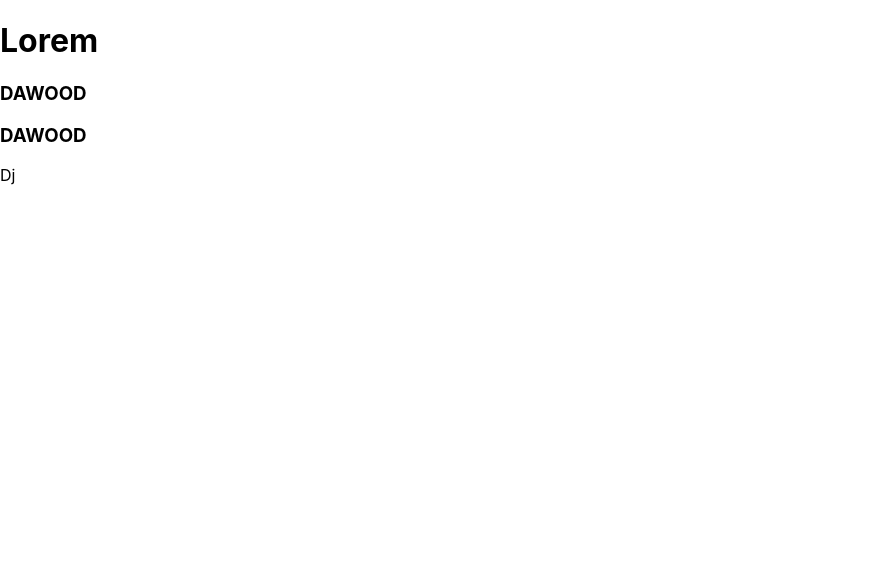
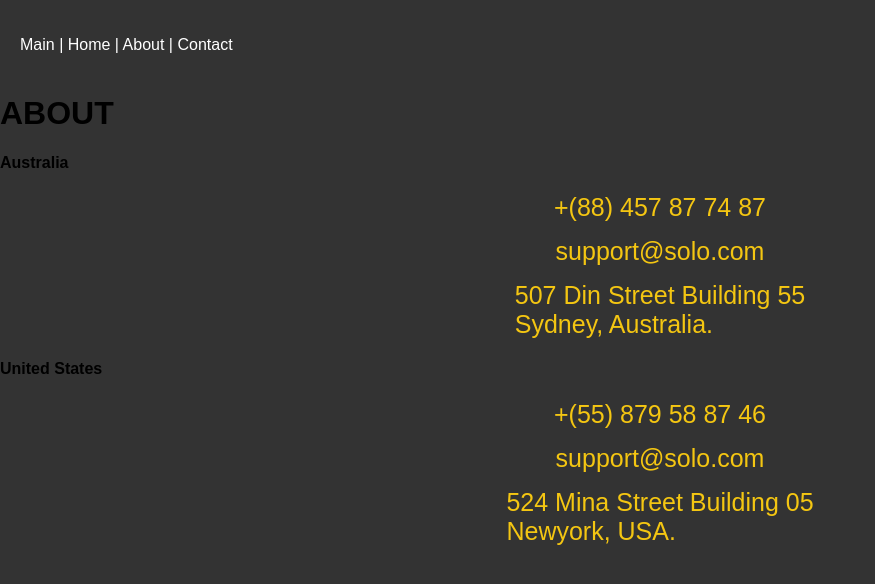
Before and after one commit to dawoodali16/reactapp, a React (Create React App) app: page /About in a window 1280 px wide. Shown: the top 584 px of the page, without its empty margins (0-875 px from the left). Built offline with nearby package versions, Linux system fonts and the light colour scheme.

Commit message:
routes are formed

```diff
--- a/src/About.jsx
+++ b/src/About.jsx
@@ -3,8 +3,38 @@ import React from 'react';
 export const About = () => {
   return (
     <div>
-      <h3>DAWOOD</h3>
-      <h3>DAWOOD</h3>
+      <h1>ABOUT</h1>
+      <h4>Australia</h4>
+      <ul className="office-details">
+        <li>
+          <span>+(88) 457 87 74 87</span>
+        </li>
+        <li>
+          <span>support@solo.com</span>
+        </li>
+        <li>
+          <span>
+            507 Din Street Building 55 <br />
+            Sydney, Australia.
+          </span>
+        </li>
+      </ul>
+      <h4>United States</h4>
+      <ul class="office-details">
+        <li>
+          <span>+(55) 879 58 87 46</span>
+        </li>
+        <li>
+          <span>support@solo.com</span>
+        </li>
+        <li>
+          <span>
+            524 Mina Street Building 05
+            <br />
+            Newyork, USA.
+          </span>
+        </li>
+      </ul>
     </div>
   );
 };
--- a/src/App.js
+++ b/src/App.js
@@ -1,16 +1,34 @@
 import React, { Component } from 'react';
-import { BrowserRouter as Router } from 'react-router-dom';
+import { BrowserRouter as Router, Switch, Route } from 'react-router-dom';
 
 import Main from './Main';
+import Home from './Home';
 import { About } from './About';
 import { Contact } from './Contact';
 class App extends Component {
   render() {
     return (
       <Router>
-        <Main />
-        <About />
-        <Contact />
+        <ul style={{ background: '#333', padding: '20px', color: 'white' }}>
+          <span>Main | </span>
+          <span>Home | </span>
+          <span>About | </span>
+          <span>Contact</span>
+        </ul>
+        <Switch>
+          <Route exact path="/">
+            <Main />
+          </Route>
+          <Route path="/Home">
+            <Home />
+          </Route>
+          <Route path="/About">
+            <About />
+          </Route>
+          <Route path="/Contact">
+            <Contact />
+          </Route>
+        </Switch>
       </Router>
     );
   }
--- a/src/Contact.jsx
+++ b/src/Contact.jsx
@@ -1,5 +1,27 @@
 import React from 'react';
 
 export const Contact = () => {
-  return <div>Dj</div>;
+  return (
+    <>
+      <h1>Contact</h1>
+      <div>
+        <h3>Main contact</h3>
+        <p>
+          Lorem ipsum dolor sit amet consectetur adipisicing elit. Aliquid rerum
+          id harum porro ullam consequatur, error, expedita dolorum corporis sed
+          architecto vel cumque unde libero excepturi. Veritatis fugit aliquam
+          ab.
+        </p>
+      </div>
+      <div>
+        <h3>Local contact</h3>
+        <p>
+          Lorem ipsum dolor sit amet consectetur adipisicing elit. Nulla
+          laudantium qui a ex, pariatur veritatis rem eveniet deserunt
+          aspernatur ducimus. Ullam non eius, saepe harum exercitationem iusto
+          porro placeat voluptas.
+        </p>
+      </div>
+    </>
+  );
 };
--- a/src/Main.jsx
+++ b/src/Main.jsx
@@ -4,7 +4,25 @@ class Main extends Component {
   render() {
     return (
       <div>
-        <h1>Lorem</h1>
+        <h1>Main</h1>
+        <p>
+          Lorem, ipsum dolor sit amet consectetur adipisicing elit. Temporibus
+          amet sint ipsam at fuga eos cumque nesciunt labore deserunt quod
+          dolore error nostrum, aliquid voluptas dolor iusto. Perferendis,
+          maiores debitis!
+        </p>
+        <p>
+          Lorem, ipsum dolor sit amet consectetur adipisicing elit. Temporibus
+          amet sint ipsam at fuga eos cumque nesciunt labore deserunt quod
+          dolore error nostrum, aliquid voluptas dolor iusto. Perferendis,
+          maiores debitis!
+        </p>
+        <p>
+          Lorem, ipsum dolor sit amet consectetur adipisicing elit. Temporibus
+          amet sint ipsam at fuga eos cumque nesciunt labore deserunt quod
+          dolore error nostrum, aliquid voluptas dolor iusto. Perferendis,
+          maiores debitis!
+        </p>
       </div>
     );
   }
```
